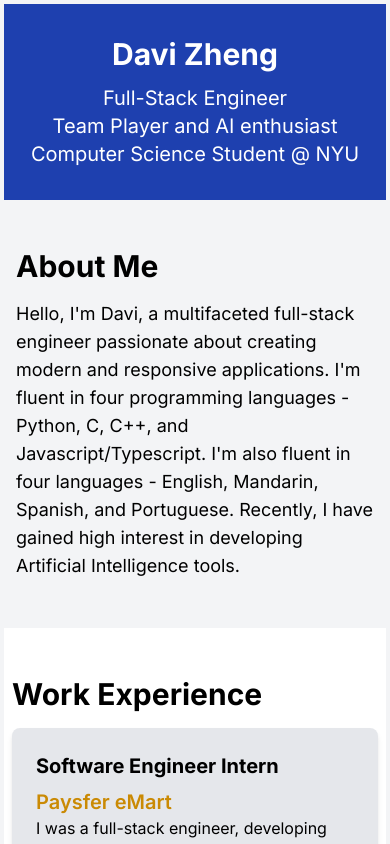
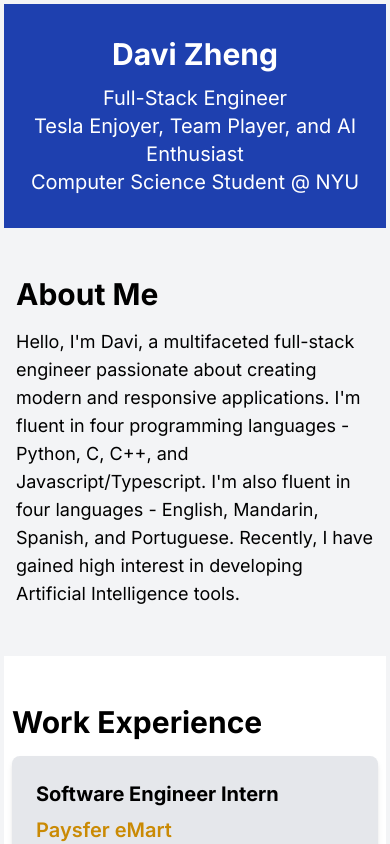
Before and after one commit to DaviZCodes/my-website-bento, a Next.js app: page / in a window 390 px wide. Shown: the top 844 px of the page. Built offline with nearby package versions, Linux system fonts and the light colour scheme.

Commit message:
put divs to components

```diff
--- /dev/null
+++ b/src/app/components/AboutMe.tsx
@@ -0,0 +1,18 @@
+export default function AboutMe() {
+  return (
+    <section className="py-12 px-3 lg:px-5">
+      <div className="container mx-auto">
+        <h2 className="text-3xl font-bold mb-4">About Me</h2>
+
+        <p className="text-lg">
+          Hello, I&apos;m Davi, a multifaceted full-stack engineer passionate
+          about creating modern and responsive applications. I&apos;m fluent in
+          four programming languages - Python, C, C++, and
+          Javascript/Typescript. I&apos;m also fluent in four languages -
+          English, Mandarin, Spanish, and Portuguese. Recently, I have gained
+          high interest in developing Artificial Intelligence tools.
+        </p>
+      </div>
+    </section>
+  );
+}
--- a/src/app/components/Header.tsx
+++ b/src/app/components/Header.tsx
@@ -1,10 +1,12 @@
 export default function Header() {
   return (
-    <header className="flex bg-blue-800">
-      <div className="container mx-auto text-white text-center py-8 p-2">
+    <header className="bg-blue-800">
+      <div className="text-white text-center py-8 p-2">
         <h1 className="text-3xl font-bold pb-3">Davi Zheng</h1>
         <div className="text-xl">Full-Stack Engineer</div>
-        <div className="text-xl">Team Player and AI enthusiast</div>
+        <div className="text-xl">
+          Tesla Enjoyer, Team Player, and AI Enthusiast
+        </div>
         <div className="text-xl">Computer Science Student @ NYU</div>
       </div>
     </header>
--- a/src/app/page.tsx
+++ b/src/app/page.tsx
@@ -8,6 +8,7 @@ import { SiTypescript, SiTailwindcss, SiRos, SiExpress } from "react-icons/si";
 import { TbBrandNextjs } from "react-icons/tb";
 import Header from "./components/Header";
 import Skills from "./components/Skills";
+import AboutMe from "./components/AboutMe";
 
 const Home = () => {
   return (
@@ -15,19 +16,7 @@ const Home = () => {
       <Header />
 
       {/* About Me */}
-      <section className="py-12 px-3 lg:px-5">
-        <div className="container mx-auto">
-          <h2 className="text-3xl font-bold mb-4">About Me</h2>
-          <p className="text-lg">
-            Hello, I&apos;m Davi, a multifaceted full-stack engineer passionate
-            about creating modern and responsive applications. I&apos;m fluent
-            in four programming languages - Python, C, C++, and
-            Javascript/Typescript. I&apos;m also fluent in four languages -
-            English, Mandarin, Spanish, and Portuguese. Recently, I have gained
-            high interest in developing Artificial Intelligence tools.
-          </p>
-        </div>
-      </section>
+      <AboutMe />
 
       {/* Work Experience */}
       <section className="bg-white py-12 px-2 lg:px-3">
```
